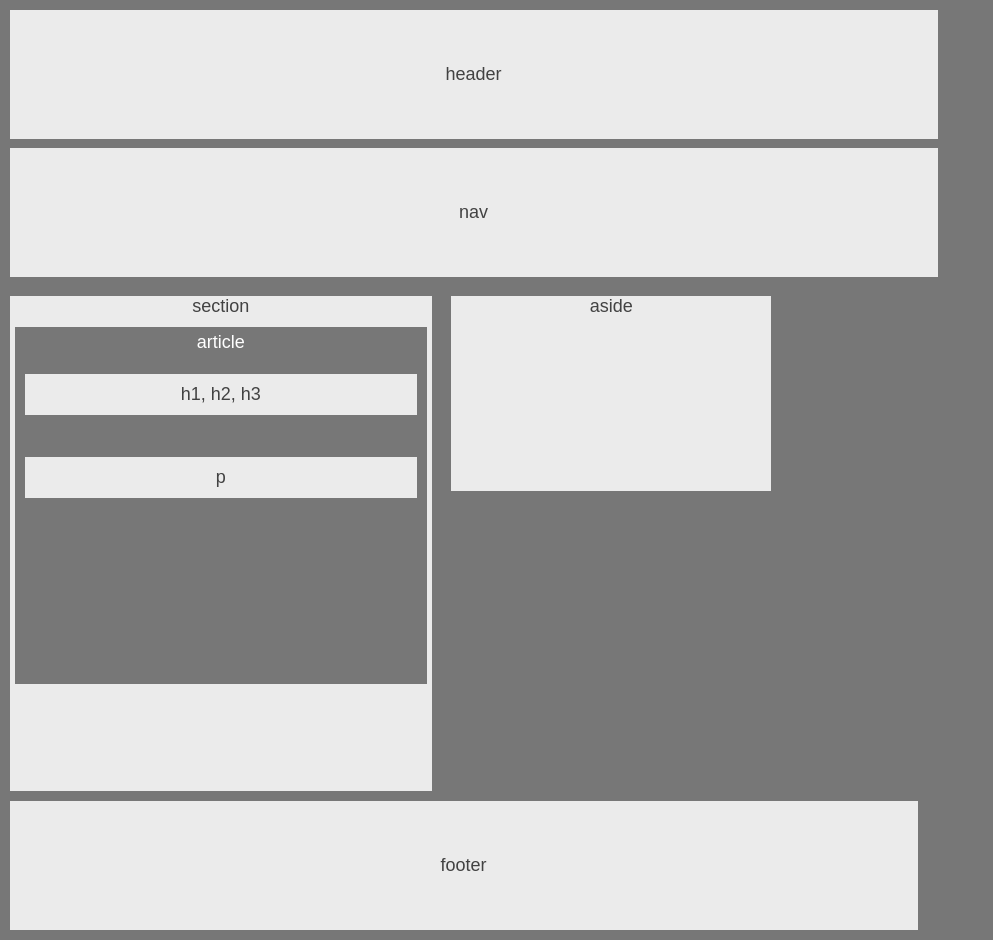
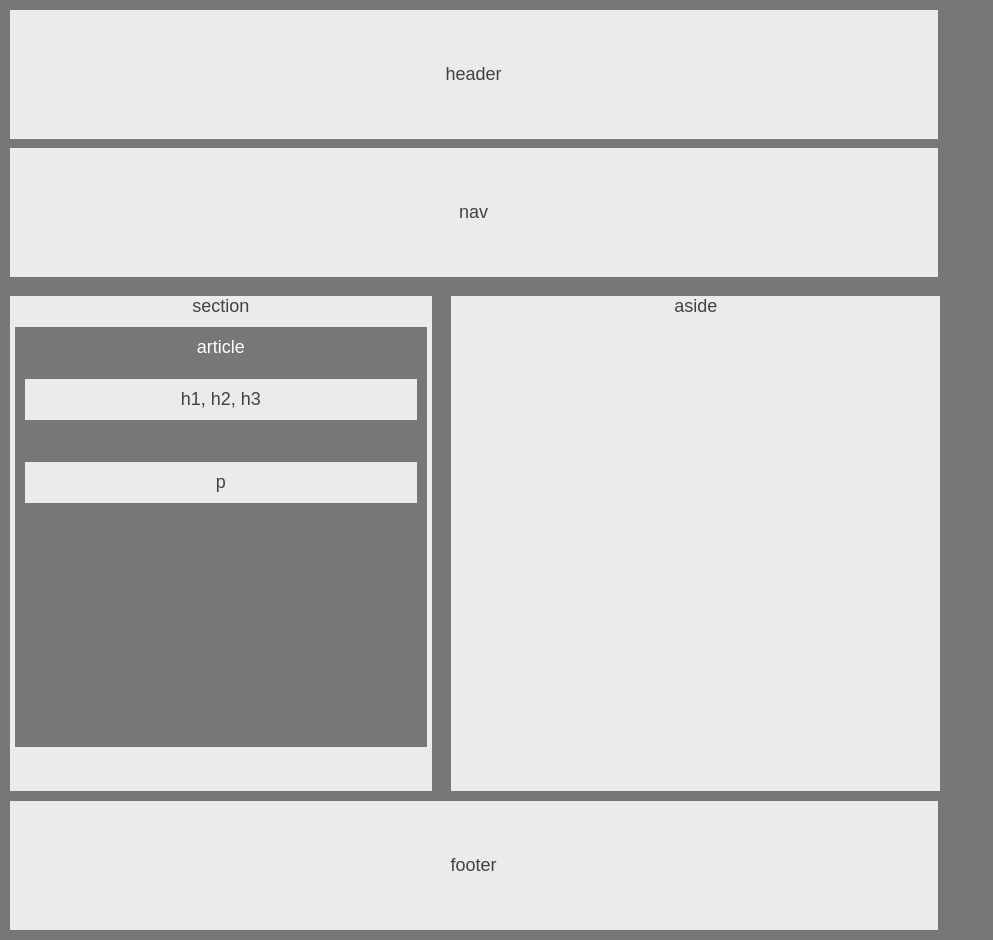
Before and after one commit to keiranevers/HW-Wireframe, a plain HTML site: page index.html in a window 1280 px wide. Shown: the whole page, without its empty margins (0-993 px from the left). Drawn offline with Linux system fonts and the light colour scheme.

Commit message:
Update style.css

```diff
--- a/style.css
+++ b/style.css
@@ -45,14 +45,14 @@ header, nav {
             background-color: #777;
             color: white;
             margin: 10px 5px 10px 5px;
-            height: 70%;
-            padding: 5px 10px 5px 10px;
+            height: 400px;
+            padding: 10px;
 }
 .box {
             display: block;
-            clear: both;
             background-color: #ebebeb;
             color: #424242;
+            margin: 0;
             padding: 10px;
 
 
@@ -64,10 +64,10 @@ header, nav {
             font-size: 18px;
             color: #424242;
             text-align: center;
-            width:  320px;
+            width:  489px;
             margin: 1%;
             float: left;
-            height: 195px;
+            height: 495px;
 }
 footer {
             clear: both;
@@ -76,7 +76,7 @@ footer {
             font-size: 18px;
             color: #424242;
             text-align: center;
-            width: 800px;
+            width: 820px;
             margin:            1%;
             padding: 3em;
 }
```
